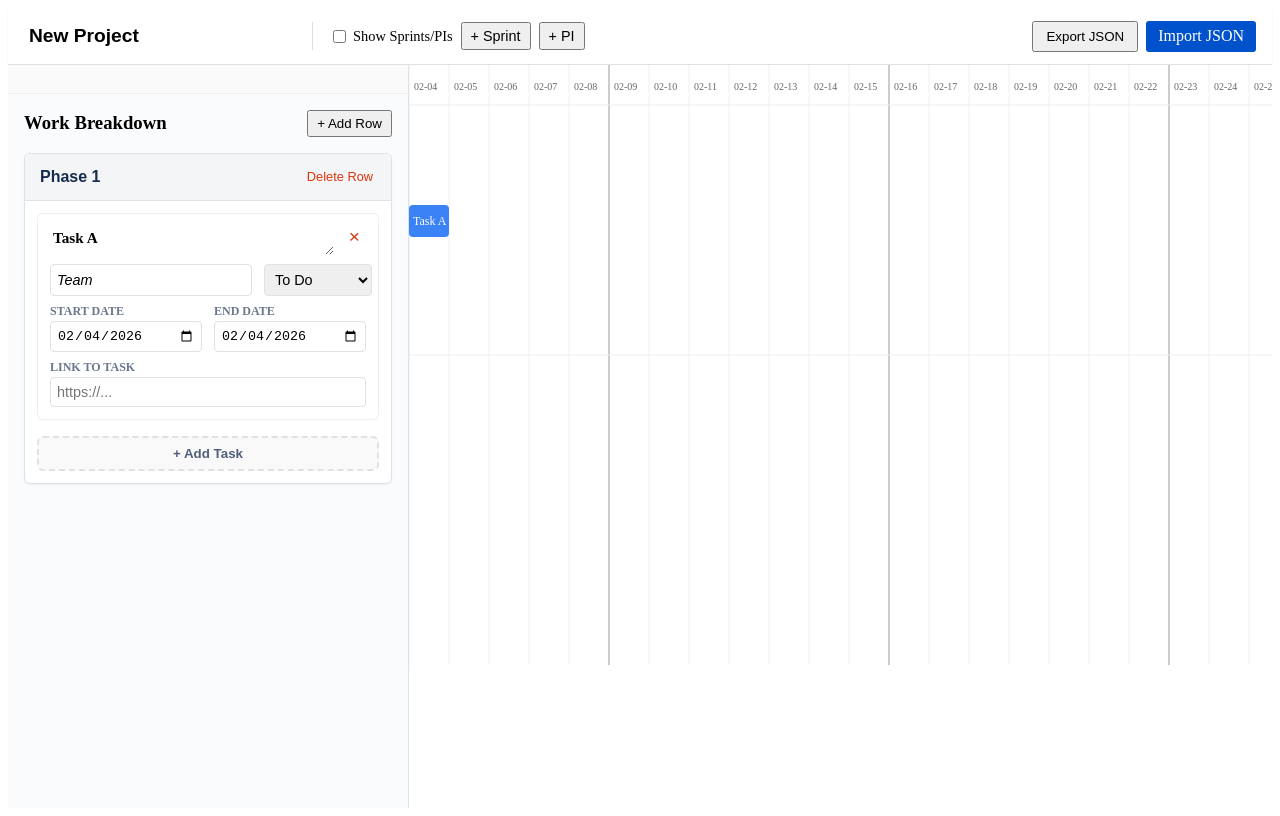
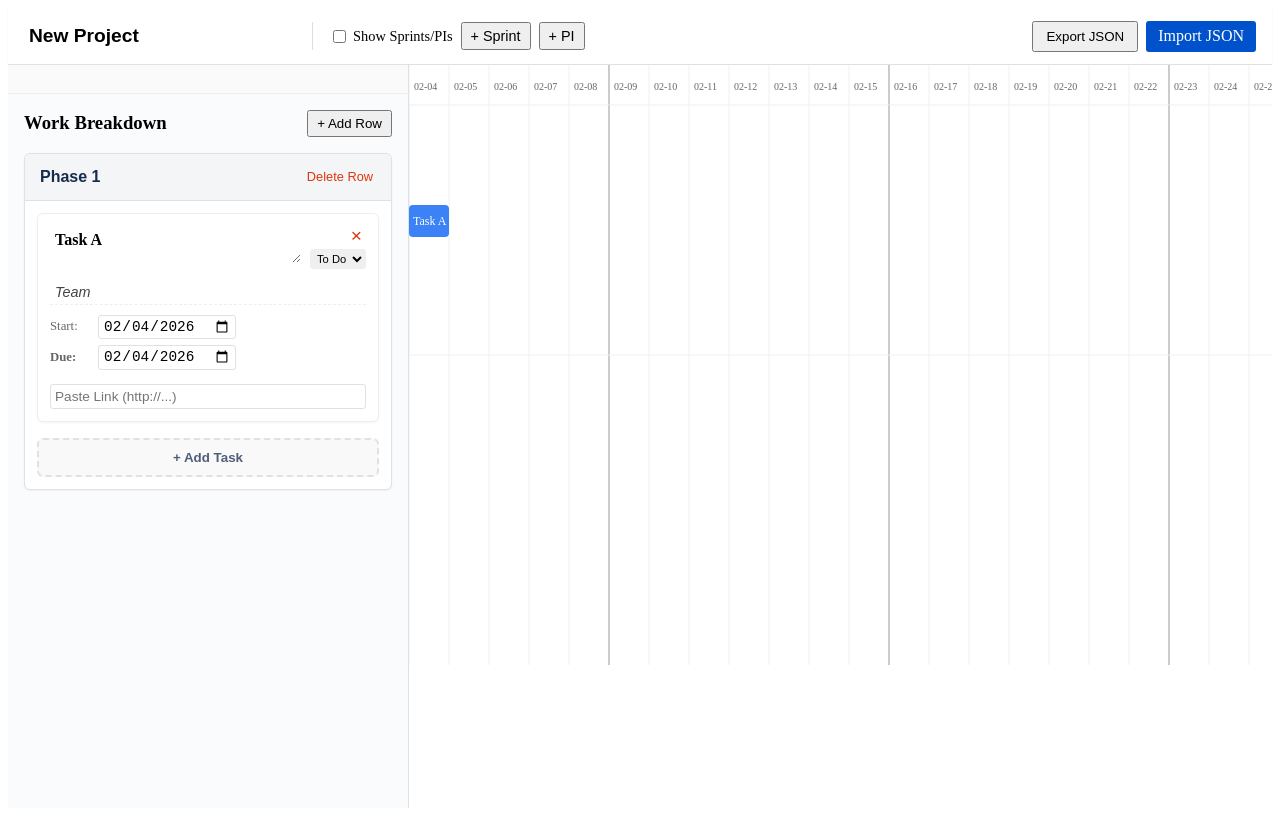
Before and after one commit to ssinha102/gantt_chart, a React (Vite) app: page / in a window 1280 px wide. Built offline with nearby package versions, Linux system fonts and the light colour scheme.

Commit message:
Update DebugList.tsx

```diff
--- a/src/components/Grid/DebugList.tsx
+++ b/src/components/Grid/DebugList.tsx
@@ -13,7 +13,6 @@ export const DebugList: React.FC = () => {
     updateTask(taskId, { link: val });
   };
 
-  // Helper to ensure link is clickable
   const getSafeLink = (link?: string) => {
     if (!link) return '';
     if (link.startsWith('http://') || link.startsWith('https://')) return link;
@@ -57,104 +56,111 @@ export const DebugList: React.FC = () => {
             </div>
 
             {/* Task List */}
-            <div style={{ padding: '0.75rem' }}>
+            <div style={{ padding: '0.75rem', display: 'flex', flexDirection: 'column', gap: '12px' }}>
               {doc.tasks.filter(t => t.rowId === row.id).map(task => (
                 <div key={task.id} style={{
                   display: 'flex',
                   flexDirection: 'column',
-                  gap: '8px',
+                  gap: '10px', // Vertical spacing between stack items
                   padding: '12px',
                   border: '1px solid #eee',
-                  marginBottom: '12px',
                   borderRadius: '6px',
                   background: '#fff',
-                  boxShadow: '0 1px 2px rgba(0,0,0,0.02)'
+                  boxShadow: '0 1px 3px rgba(0,0,0,0.05)',
+                  position: 'relative' // For absolute positioning delete button if needed, but flex is safer
                 }}>
-                  {/* Row 1: Title (Bold) & Delete */}
+
+                  {/* 1. Subtask Name (Bold) & Delete & Status */}
                   <div style={{ display: 'flex', gap: '8px', alignItems: 'flex-start' }}>
                     <textarea
                       value={task.name}
                       onChange={(e) => updateTask(task.id, { name: e.target.value })}
                       style={{
                         flex: 1,
-                        fontWeight: '700',
-                        fontSize: '0.95rem',
+                        fontWeight: '800', // Extra bold
+                        fontSize: '1rem',
                         border: '1px solid transparent',
-                        padding: '2px',
+                        padding: '4px',
                         resize: 'vertical',
-                        minHeight: '24px',
-                        fontFamily: 'inherit'
+                        minHeight: '28px',
+                        fontFamily: 'inherit',
+                        background: 'transparent'
                       }}
                       placeholder="Task Title"
                       rows={1}
                     />
-                     <button onClick={() => deleteTask(task.id)} style={{ color: '#de350b', cursor: 'pointer', border: 'none', background: 'transparent', fontSize: '1.2rem', lineHeight: '1' }}>&times;</button>
+                    <div style={{ display: 'flex', flexDirection: 'column', alignItems: 'flex-end', gap: '4px' }}>
+                       <button onClick={() => deleteTask(task.id)} style={{ color: '#de350b', cursor: 'pointer', border: 'none', background: 'transparent', fontSize: '1.2rem', lineHeight: '1', padding: '0 4px' }}>&times;</button>
+                       {/* Status kept small in corner to maintain functionality */}
+                       <select
+                          value={task.status || 'todo'}
+                          onChange={(e) => handleStatusChange(task.id, e.target.value)}
+                          style={{ fontSize: '0.7rem', padding: '2px', border: '1px solid #eee', borderRadius: '3px' }}
+                        >
+                          <option value="todo">To Do</option>
+                          <option value="in-progress">Doing</option>
+                          <option value="blocked">Block</option>
+                          <option value="done">Done</option>
+                        </select>
+                    </div>
                   </div>
 
-                  {/* Row 2: Owner (Italics) & Status */}
-                  <div style={{ display: 'grid', gridTemplateColumns: '1fr 1fr', gap: '12px' }}>
+                  {/* 2. Owner (Italic) */}
+                  <div style={{ display: 'flex', alignItems: 'center' }}>
                     <input
-                      placeholder="Owner"
+                      placeholder="No Owner Assigned"
                       value={task.owner || ''}
                       onChange={(e) => updateTask(task.id, { owner: e.target.value })}
                       style={{
-                        border: '1px solid #dfe1e6',
-                        borderRadius: '4px',
-                        padding: '6px',
+                        width: '100%',
+                        border: '1px solid transparent',
+                        borderBottom: '1px dashed #eee',
+                        padding: '4px',
                         fontSize: '0.9rem',
-                        fontStyle: 'italic'
+                        fontStyle: 'italic',
+                        color: '#444'
                       }}
                     />
-                    <select
-                      value={task.status || 'todo'}
-                      onChange={(e) => handleStatusChange(task.id, e.target.value)}
-                      style={{ border: '1px solid #dfe1e6', borderRadius: '4px', padding: '6px', fontSize: '0.9rem' }}
-                    >
-                      <option value="todo">To Do</option>
-                      <option value="in-progress">In Progress</option>
-                      <option value="blocked">Blocked</option>
-                      <option value="done">Done</option>
-                    </select>
                   </div>
 
-                  {/* Row 3: Dates (Expanded) */}
-                  <div style={{ display: 'grid', gridTemplateColumns: '1fr 1fr', gap: '12px' }}>
-                     <div style={{ display: 'flex', flexDirection: 'column', gap: '2px' }}>
-                        <label style={{ fontSize: '0.75rem', color: '#6b778c', fontWeight: '600' }}>START DATE</label>
+                  {/* 3. Dates (Normal) - Stacked Vertically */}
+                  <div style={{ display: 'flex', flexDirection: 'column', gap: '6px' }}>
+                     {/* Start Date (Required for Gantt logic) */}
+                     <div style={{ display: 'flex', alignItems: 'center', gap: '8px' }}>
+                        <span style={{ fontSize: '0.8rem', color: '#666', width: '40px' }}>Start:</span>
                         <input
                           type="date"
                           value={task.start}
                           onChange={(e) => updateTask(task.id, { start: e.target.value })}
-                          style={{ border: '1px solid #dfe1e6', borderRadius: '4px', padding: '6px', width: '100%', boxSizing: 'border-box' }}
+                          style={{ border: '1px solid #dfe1e6', borderRadius: '3px', padding: '2px 4px', fontSize: '0.9rem' }}
                         />
                      </div>
-                     <div style={{ display: 'flex', flexDirection: 'column', gap: '2px' }}>
-                        <label style={{ fontSize: '0.75rem', color: '#6b778c', fontWeight: '600' }}>END DATE</label>
+                     {/* Due Date (The one requested) */}
+                     <div style={{ display: 'flex', alignItems: 'center', gap: '8px' }}>
+                        <span style={{ fontSize: '0.8rem', color: '#666', width: '40px', fontWeight: 'bold' }}>Due:</span>
                         <input
                           type="date"
                           value={task.end}
                           onChange={(e) => updateTask(task.id, { end: e.target.value })}
-                          style={{ border: '1px solid #dfe1e6', borderRadius: '4px', padding: '6px', width: '100%', boxSizing: 'border-box' }}
+                          style={{ border: '1px solid #dfe1e6', borderRadius: '3px', padding: '2px 4px', fontSize: '0.9rem' }}
                         />
                      </div>
                   </div>
 
-                  {/* Row 4: Link (Blue if populated) */}
-                  <div style={{ display: 'flex', flexDirection: 'column', gap: '2px' }}>
-                    <label style={{ fontSize: '0.75rem', color: '#6b778c', fontWeight: '600' }}>LINK TO TASK</label>
-                    <div style={{ display: 'flex', gap: '8px' }}>
+                  {/* 4. Link to Task (Blue Link) */}
+                  <div style={{ display: 'flex', flexDirection: 'column', gap: '4px', marginTop: '4px' }}>
+                    <div style={{ display: 'flex', gap: '8px', alignItems: 'center' }}>
                       <input
-                        placeholder="https://..."
+                        placeholder="Paste Link (http://...)"
                         value={task.link || ''}
                         onChange={(e) => handleLinkChange(task.id, e.target.value)}
                         style={{
                           flex: 1,
                           border: '1px solid #dfe1e6',
-                          borderRadius: '4px',
-                          padding: '6px',
-                          fontSize: '0.9rem',
-                          color: task.link ? '#0052cc' : 'inherit',
-                          textDecoration: task.link ? 'underline' : 'none'
+                          borderRadius: '3px',
+                          padding: '4px',
+                          fontSize: '0.85rem',
+                          color: '#0052cc'
                         }}
                       />
                       {task.link && (
@@ -163,17 +169,13 @@ export const DebugList: React.FC = () => {
                           target="_blank"
                           rel="noreferrer"
                           style={{
-                            padding: '6px 12px',
-                            background: '#0052cc',
-                            color: 'white',
-                            borderRadius: '4px',
-                            textDecoration: 'none',
-                            fontSize: '0.9rem',
-                            display: 'flex',
-                            alignItems: 'center'
+                            fontSize: '0.85rem',
+                            color: '#0052cc',
+                            textDecoration: 'underline',
+                            whiteSpace: 'nowrap'
                           }}
                         >
-                          Open
+                          Open Link &rarr;
                         </a>
                       )}
                     </div>
@@ -186,7 +188,7 @@ export const DebugList: React.FC = () => {
                 onClick={() => addTask(row.id, "New Task")}
                 style={{
                   width: '100%',
-                  padding: '8px',
+                  padding: '10px',
                   marginTop: '4px',
                   border: '2px dashed #dfe1e6',
                   background: '#f9f9fa',
```
